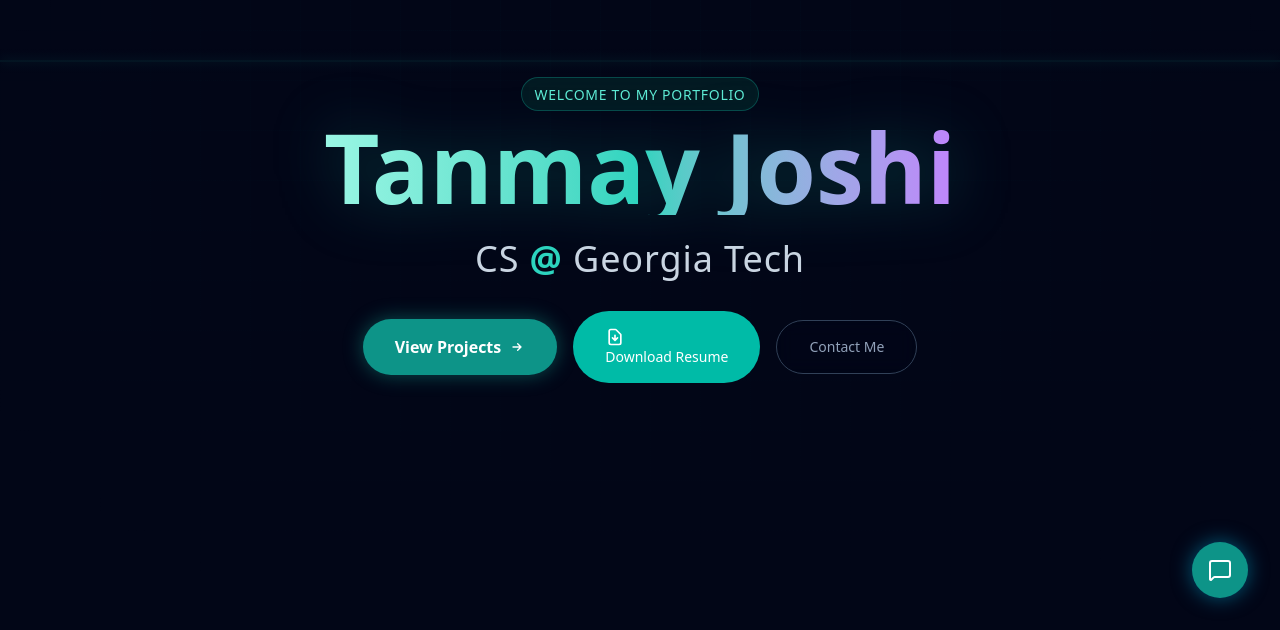
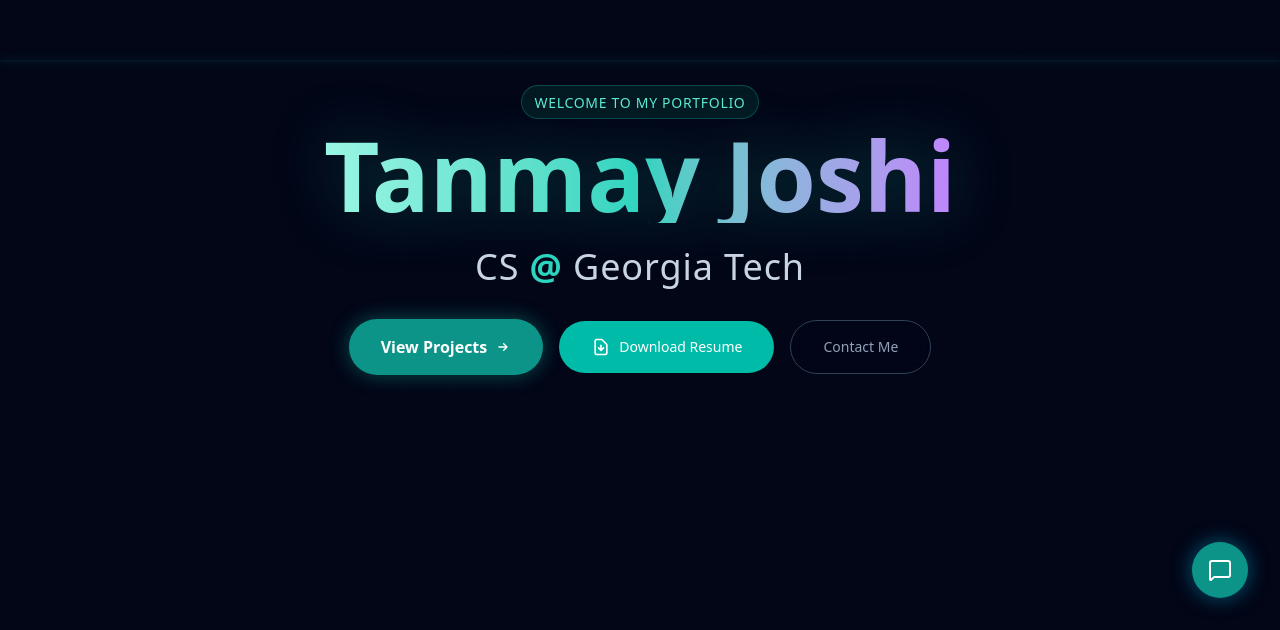
Before and after one commit to Tanmay-alt/portfolio, a Next.js app: page / in a window 1280 px wide. Shown: the part 170-800 px from the top of the page. Built offline with nearby package versions, Linux system fonts and the light colour scheme.

Commit message:
Fix malformed resume link JSX and ensure relative path

```diff
--- a/components/Hero.tsx
+++ b/components/Hero.tsx
@@ -57,12 +57,9 @@
                         </a>
 
                         <a
-                            href="/resume.pdf"
-                            download="Tanmay_Joshi_Resume.pdf"
-                            className="group px-8 py-4 border border-primary-500/50 hover:border-primary-400 text-primary-300 hover:text-white rounded-full transition-all duration-300 hover:-translate-y-1 backdrop-blur-sm bg-primary-950/20 hover:bg-primary-900/40 min-w-[180px] flex items-center justify-center gap-2"
                             href="./tanmay_resume.pdf"
                             download="Tanmay_Resume.pdf"
-                            className="px-8 py-4 bg-teal-500 hover:bg-teal-400 text-white rounded-full font-medium transition-all duration-300 hover:shadow-[0_0_20px_rgba(20,184,166,0.4)] hover:-translate-y-1 text-sm"
+                            className="group px-8 py-4 bg-teal-500 hover:bg-teal-400 text-white rounded-full font-medium transition-all duration-300 hover:shadow-[0_0_20px_rgba(20,184,166,0.4)] hover:-translate-y-1 text-sm flex items-center justify-center gap-2"
                         >
                             <svg className="w-5 h-5 group-hover:animate-bounce" fill="none" stroke="currentColor" viewBox="0 0 24 24"><path strokeLinecap="round" strokeLinejoin="round" strokeWidth="2" d="M12 10v6m0 0l-3-3m3 3l3-3m2 8H7a2 2 0 01-2-2V5a2 2 0 012-2h5.586a1 1 0 01.707.293l5.414 5.414a1 1 0 01.293.707V19a2 2 0 01-2 2z"></path></svg>
                             Download Resume
```
